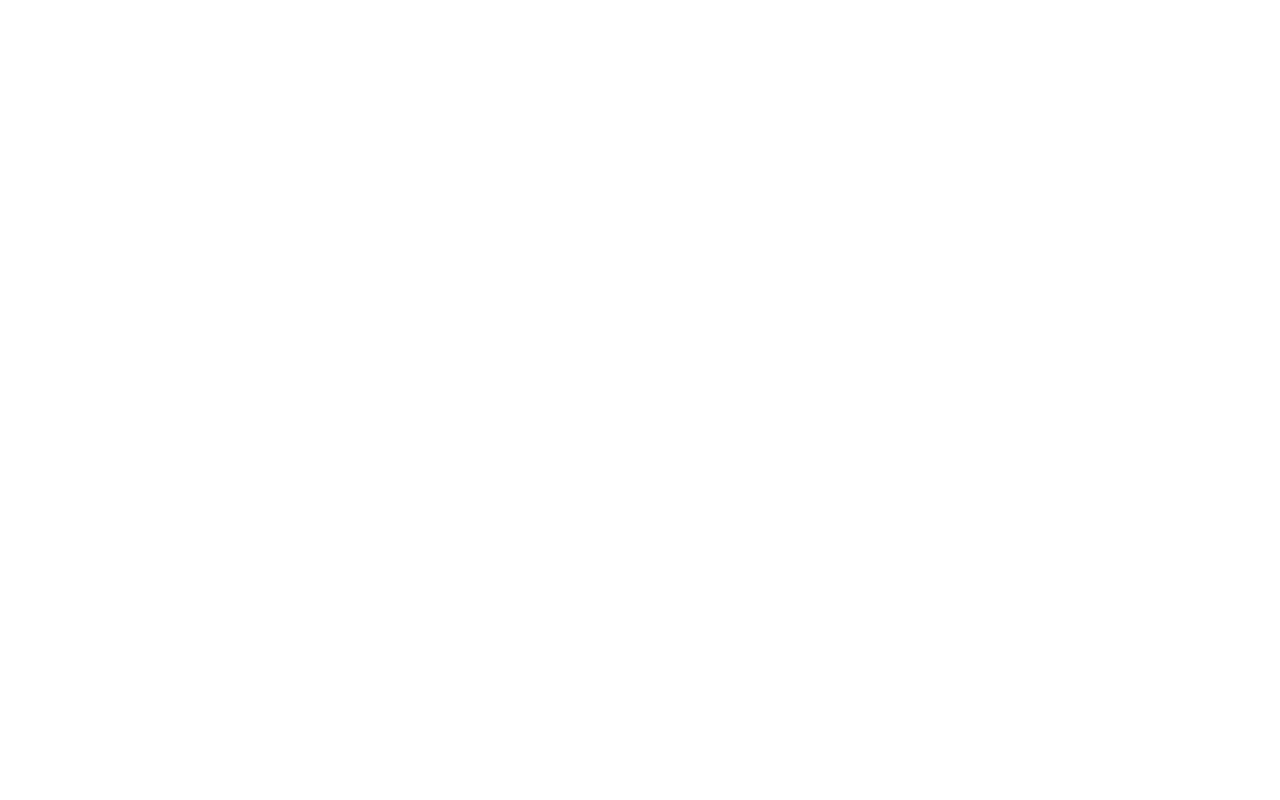
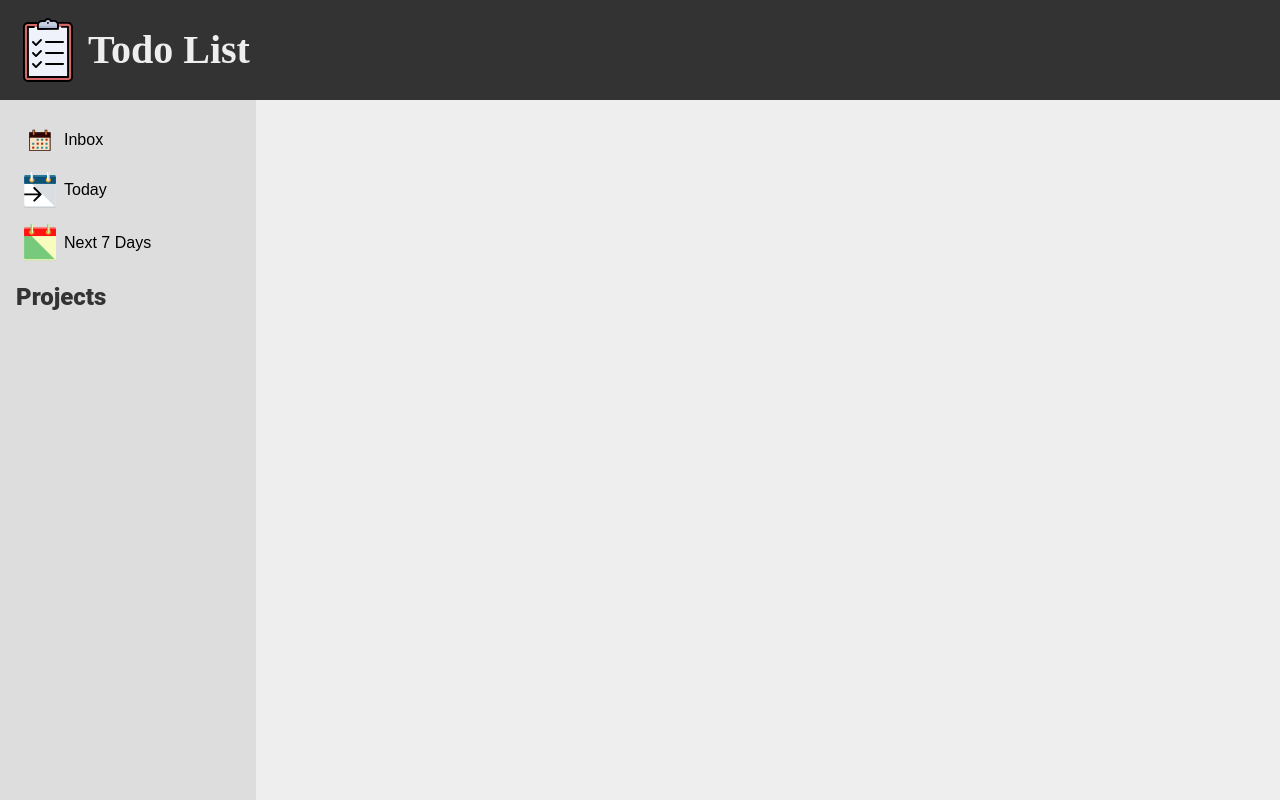
Before and after one commit to jaco8060/todo-list, a website built with webpack: page src/index.html in a window 1280 px wide. Built offline with nearby package versions, Linux system fonts and the light colour scheme.

Commit message:
added default styling

```diff
--- a/src/index.html
+++ b/src/index.html
@@ -9,6 +9,31 @@
     <meta name="viewport" content="width=device-width, initial-scale=1" />
   </head>
   <body>
-    <div id="content"></div>
+    <div class="main-container">
+      <div class="header">
+        <img src="img/logo.svg" alt="todo list logo" />
+        <h1>Todo List</h1>
+      </div>
+      <nav id="nav">
+        <div class="default-projects">
+          <button class="side-button">
+            <img src="img\allTodos.svg" alt="Logo" class="button-icon" />
+            Inbox
+          </button>
+          <button class="side-button">
+            <img src="img\today.svg" alt="Logo" class="button-icon" />
+            Today
+          </button>
+          <button class="side-button">
+            <img src="img\sevenDays.svg" alt="Logo" class="button-icon" />
+            Next 7 Days
+          </button>
+        </div>
+        <h1 class="projects-heading">Projects</h1>
+
+        <div class="customProjects"></div>
+      </nav>
+      <div id="content"></div>
+    </div>
   </body>
 </html>
--- a/src/style.css
+++ b/src/style.css
@@ -0,0 +1,144 @@
+/* meyer reset: */
+/* http://meyerweb.com/eric/tools/css/reset/
+   v2.0 | 20110126
+   License: none (public domain)
+*/
+
+html, body, div, span, applet, object, iframe,
+h1, h2, h3, h4, h5, h6, p, blockquote, pre,
+a, abbr, acronym, address, big, cite, code,
+del, dfn, em, img, ins, kbd, q, s, samp,
+small, strike, strong, sub, sup, tt, var,
+b, u, i, center,
+dl, dt, dd, ol, ul, li,
+fieldset, form, label, legend,
+table, caption, tbody, tfoot, thead, tr, th, td,
+article, aside, canvas, details, embed,
+figure, figcaption, footer, header, hgroup,
+menu, nav, output, ruby, section, summary,
+time, mark, audio, video {
+	margin: 0;
+	padding: 0;
+	border: 0;
+	font-size: 100%;
+	font: inherit;
+	vertical-align: baseline;
+}
+/* HTML5 display-role reset for older browsers */
+article, aside, details, figcaption, figure,
+footer, header, hgroup, menu, nav, section {
+	display: block;
+}
+body {
+	line-height: 1;
+}
+ol, ul {
+	list-style: none;
+}
+blockquote, q {
+	quotes: none;
+}
+blockquote:before, blockquote:after,
+q:before, q:after {
+	content: '';
+	content: none;
+}
+table {
+	border-collapse: collapse;
+	border-spacing: 0;
+}
+
+/* ---------main---------- */
+
+
+@import url('https://fonts.googleapis.com/css2?family=Roboto+Slab:wght@100..900&display=swap');
+@import url('https://fonts.googleapis.com/css2?family=Roboto+Slab:wght@100..900&family=Roboto:ital,wght@0,100;0,300;0,400;0,500;0,700;0,900;1,100;1,300;1,400;1,500;1,700;1,900&display=swap');
+
+:root{
+    --primary-dark: rgb(51, 51, 51);
+    --secondary-dark: rgb(189, 189, 189);
+    --header-font: 2.5rem;
+    --primary-light: #eee;
+    --secondary-light: #ddd;
+}
+body {
+    background-color: var(--primary-light);
+    color: var(--primary-dark);
+    font-family: 'Roboto', sans-serif;
+}
+
+.main-container {
+    height: 100vh;
+    display: grid;
+    grid-template-columns: 1.5fr 6fr;
+    grid-template-rows: 1fr 7fr;
+
+}
+
+.header {
+    grid-column: 1 / 3;
+    grid-row: 1 / 2;
+    display: flex;
+    background-color: var(--primary-dark);
+    padding: 1rem;
+    align-items: center;
+    gap: 0.5rem;
+}
+
+.header img{
+    height: 4rem;
+}
+
+.header h1{
+    font-family: "Roboto Slab", serif;
+    font-size: var(--header-font);
+    font-weight: 700;
+    color: var(--primary-light);
+}
+
+#nav {
+    display: flex;
+    flex-direction: column;
+    background-color: var(--secondary-light);
+    padding: 1rem;
+    justify-content: left;
+}
+
+.content{
+    display: flex;
+}
+
+.default-projects {
+    display: flex;
+    flex-direction: column;
+    width: 100%;
+}
+.side-button {
+    background-color: var(--secondary-light);
+    border: none;
+    display: flex;
+    align-items: center;
+    font-size: 1rem;
+    width: 100%;
+    gap: 0.5rem;
+    padding: 0.5rem;
+}
+
+.side-button:hover {
+    background-color: var(--secondary-dark);
+}
+.side-button .button-icon {
+    width: 2rem;
+}
+
+.projects-heading {
+    font-size: 1.5rem;
+    font-weight: 800;
+    margin-top: 1rem;
+}
+
+.default-projects.side-button.active,
+.button-default-project.active {
+  background-color: var(--secondary-dark);
+  font-weight: bold;
+}
```
